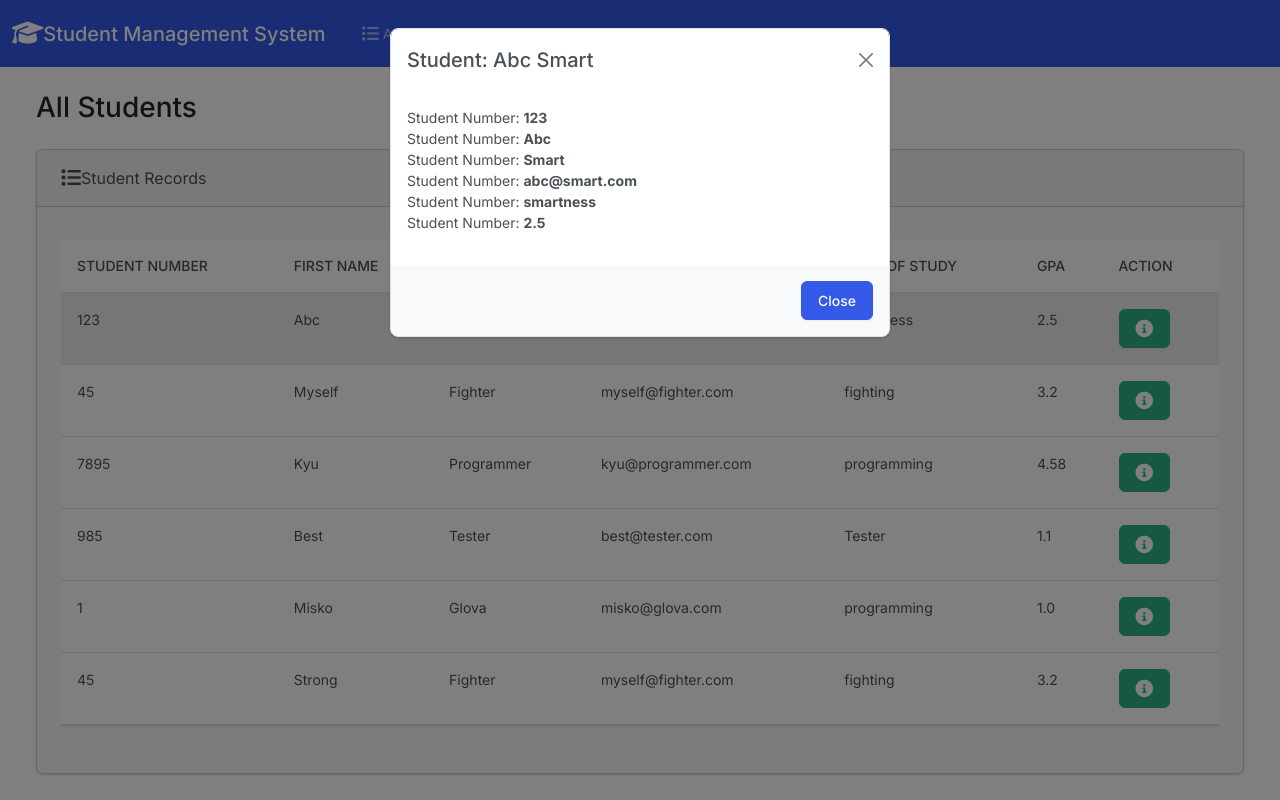
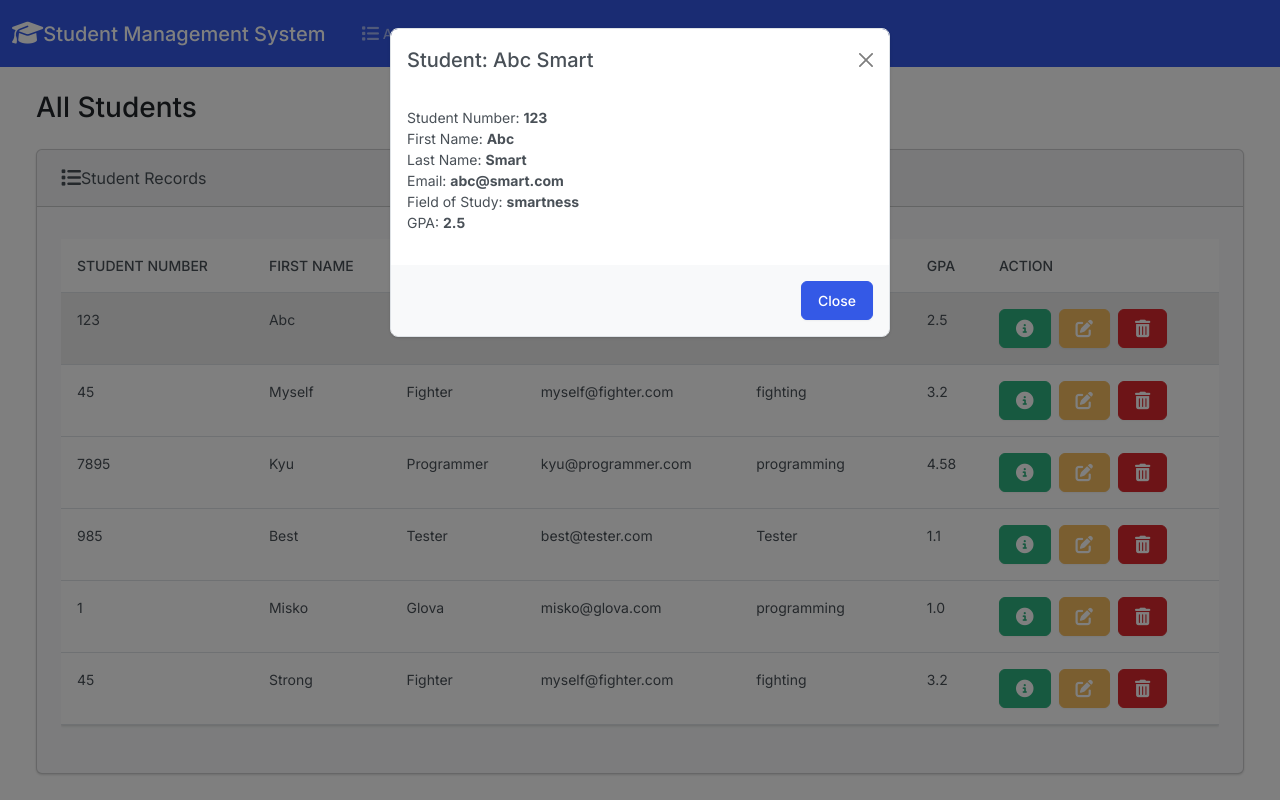
Before and after one commit to StefanGlova/student_project, a Django app: page / in a window 1280 px wide, after a click that opens the changed part. Run offline with Django 4.2, Linux system fonts and the light colour scheme; data comes from the database, SQL or seed files in the repository; both versions use the stored data as it was after the commit; some libraries are stand-ins or nearby versions.

Commit message:
added functionality to edit and delete student + implemented in views and html files

```diff
--- a/students/templates/students/index.html
+++ b/students/templates/students/index.html
@@ -51,19 +51,49 @@
                                                         <div class="modal-body">
                                                             <ul class="list-unstyled">
                                                                 <li>Student Number: <strong>{{ student.student_number }}</strong></li>
-                                                                <li>Student Number: <strong>{{ student.first_name }}</strong></li>
-                                                                <li>Student Number: <strong>{{ student.last_name }}</strong></li>
-                                                                <li>Student Number: <strong>{{ student.email }}</strong></li>
-                                                                <li>Student Number: <strong>{{ student.field_of_study }}</strong></li>
-                                                                <li>Student Number: <strong>{{ student.gpa }}</strong></li>
+                                                                <li>First Name: <strong>{{ student.first_name }}</strong></li>
+                                                                <li>Last Name: <strong>{{ student.last_name }}</strong></li>
+                                                                <li>Email: <strong>{{ student.email }}</strong></li>
+                                                                <li>Field of Study: <strong>{{ student.field_of_study }}</strong></li>
+                                                                <li>GPA: <strong>{{ student.gpa }}</strong></li>
                                                             </ul>
                                                         </div>
-                                                        <div class="modal-footer">
-                                                            <button type="button" class="btn btn-primary" data-bs-dismiss="modal">Close</button>
-                                                        </div>
+                                                            <div class="modal-footer">
+                                                                <button type="button" class="btn btn-primary" data-bs-dismiss="modal">Close</button>
+                                                            </div>
                                                         </div>
                                                     </div>
+                                                </div>
+                                                <a class="btn btn-warning me-1" href="{% url 'edit' student.id %}">
+                                                    <i class="fa-solid fa-pen-to-square fa-lg"></i>
+                                                </a>
+                                                <button type="button" class="btn btn-danger" data-bs-taggle="modal" data-bs-target="#delete{{ student.id }}">
+                                                    <i class="fa-solid fa-trash-can fa-lg"></i>
+                                                </button>
+
+                                                <div class="modal" id="delete{{ student.id }}" tabindex="-1" aria-labelledby="myModallabel2" aria-hidden="true">
+                                                    <div class="modal-dialog" role="document">
+                                                        <div class="modal-content">
+                                                        <div class="modal-header">
+                                                            <h5 class="modal-title">{{ student }}</h5>
+                                                            <button type="button" class="btn-close" data-bs-dismiss="modal" aria-label="Close">
+                                                            <span aria-hidden="true"></span>
+                                                            </button>
+                                                        </div>
+                                                        <div class="modal-body">
+                                                            <p>Are you sure you want to delete this student?</p>
+                                                        </div>
+                                                            <div class="modal-footer">
+                                                                <form action="{% url 'delete' student.id %}" method="POST">
+                                                                    {% csrf_token %}
+                                                                    <input type="button" class="btn btn-primary" value="Delete">
+                                                                </form>
+                                                                <button type="button" class="btn btn-secondary" data-bs-dismiss="modal">Cancel</button>
+                                                            </div>
+                                                        </div>
                                                     </div>
+                                                </div>
+
                                             </td>
                                         </tr>
                                     {% endfor %}
--- a/students/urls.py
+++ b/students/urls.py
@@ -5,4 +5,6 @@ urlpatterns = [
     path('', views.index, name='index'),
     path('<int:id>', views.view_student, name='view_student'),
     path('add/', views.add, name='add'),
+    path('edit/<int:id>', views.edit, name='edit'),
+    path('delete/<int:id>', views.delete, name='delete'),
 ]
--- a/students/views.py
+++ b/students/views.py
@@ -43,3 +43,26 @@ def add(request):
     return render(request, 'students/add.html', {
         'form': StudentForm()
     })
+
+def edit(request, id):
+    if request.method == "POST":
+        student = Student.objects.get(pk=id)
+        form = StudentForm(request.POST, instance=student)
+        if form.is_valid():
+            form.save()
+            return render(request, 'students/edit.html', {
+                'form': form,
+                'success': True
+            })
+    else:
+        student = Student.objects.get(pk=id)
+        form = StudentForm(instance=student)
+    return render(request, 'students/edit.html', {
+        'form': form
+    })
+
+def delete(request, id):
+    if request.method == "POST":
+        student = Student.objects.get(pk=id)
+        student.delete()
+    return HttpResponseRedirect(reverse('index'))
```
Also changed, not shown: students/templates/students/edit.html (added, +37 -0 lines), db.sqlite3.
